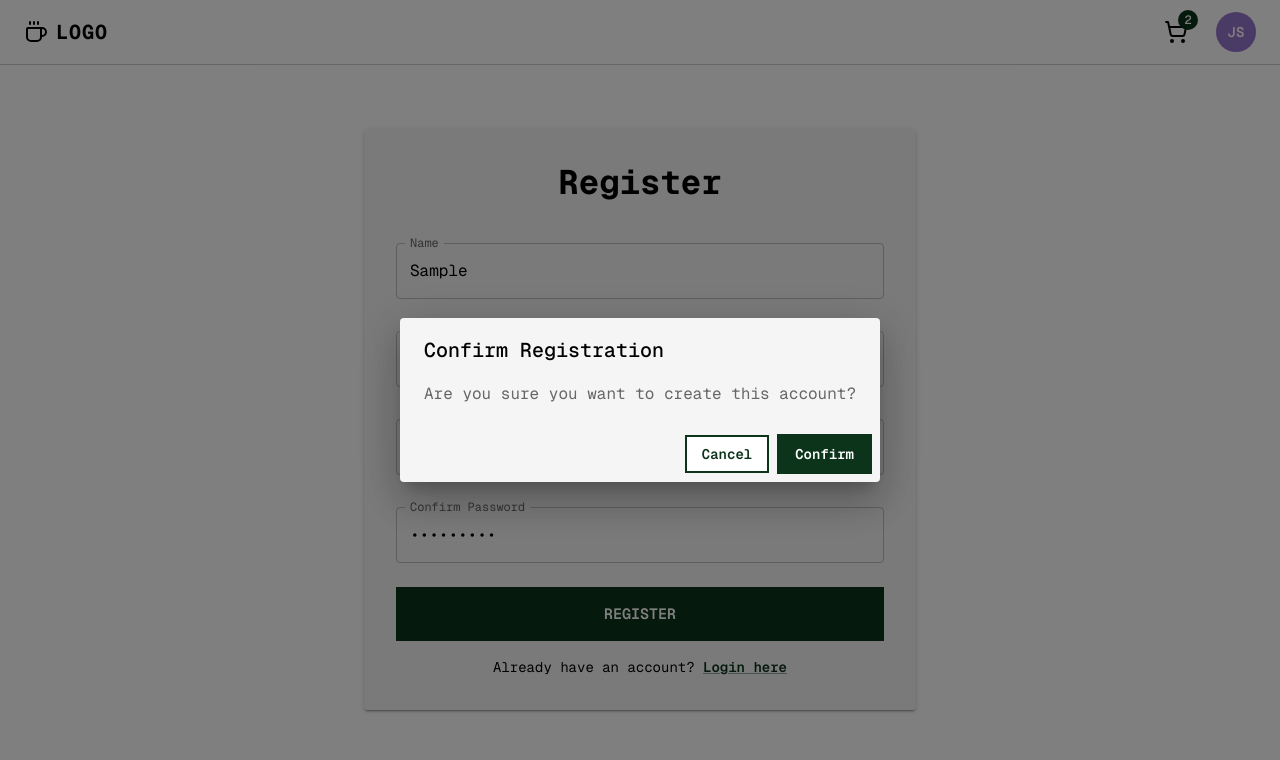
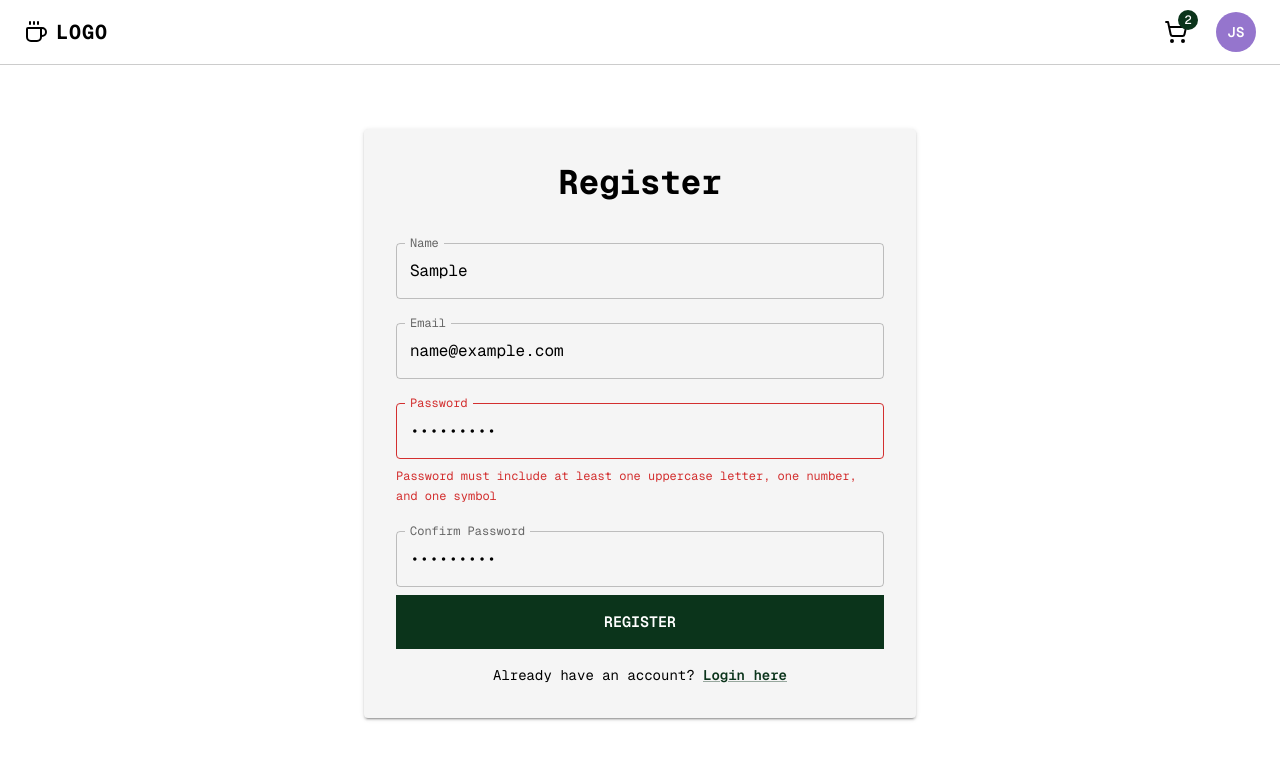
Before and after one commit to faizisyellow/indocoffee-web, a React (Vite) app: page /register in a window 1280 px wide. Both pictures are taken after typing "Sample", "name@example.com", "Sample123", "Sample123" into the empty fields and a click on the button "REGISTER". Shown: the top 760 px of the page. Built offline with nearby package versions, Linux system fonts and the light colour scheme.

Commit message:
Update: Display error input in register form page

```diff
--- a/src/pages/RegisterPage.tsx
+++ b/src/pages/RegisterPage.tsx
@@ -23,6 +23,10 @@ const registerSchema = yup.object({
   password: yup
     .string()
     .min(6, "Password must be at least 6 characters")
+    .matches(
+      /^(?=.*[A-Z])(?=.*\d)(?=.*[@$!%*?&])[A-Za-z\d@$!%*?&]+$/,
+      "Password must include at least one uppercase letter, one number, and one symbol",
+    )
     .required("Password is required"),
   confirmPassword: yup
     .string()
@@ -33,6 +37,7 @@ const registerSchema = yup.object({
 export default function RegisterPage() {
   const navigate = useNavigate();
   const [openConfirm, setOpenConfirm] = useState(false);
+  const [errors, setErrors] = useState<Record<string, string>>({});
 
   const form = useForm({
     defaultValues: {
@@ -43,16 +48,42 @@ export default function RegisterPage() {
     },
     onSubmit: async ({ value }) => {
       try {
+        setErrors({});
         await registerSchema.validate(value, { abortEarly: false });
         console.log("Register form submitted:", value);
         navigate("/");
       } catch (error) {
         if (error instanceof yup.ValidationError) {
-          console.log("Validation errors:", error.errors);
+          const newErrors: Record<string, string> = {};
+          error.inner.forEach((err) => {
+            if (err.path && !newErrors[err.path])
+              newErrors[err.path] = err.message;
+          });
+          setErrors(newErrors);
         }
       }
     },
   });
+
+  const handlePreConfirmSubmit = async (e: React.FormEvent) => {
+    e.preventDefault();
+    e.stopPropagation();
+
+    try {
+      setErrors({});
+      await registerSchema.validate(form.state.values, { abortEarly: false });
+      setOpenConfirm(true);
+    } catch (error) {
+      if (error instanceof yup.ValidationError) {
+        const newErrors: Record<string, string> = {};
+        error.inner.forEach((err) => {
+          if (err.path && !newErrors[err.path])
+            newErrors[err.path] = err.message;
+        });
+        setErrors(newErrors);
+      }
+    }
+  };
 
   const handleConfirmSubmit = () => {
     setOpenConfirm(false);
@@ -69,16 +100,11 @@ export default function RegisterPage() {
           Register
         </Typography>
 
-        <form
-          onSubmit={(e) => {
-            e.preventDefault();
-            e.stopPropagation();
-            setOpenConfirm(true);
-          }}
-        >
+        <form onSubmit={handlePreConfirmSubmit}>
           <form.Field
             name="name"
             children={(field) => (
+              <Box>
                 <TextField
                   fullWidth
                   label="Name"
@@ -86,14 +112,26 @@ export default function RegisterPage() {
                   onChange={(e) => field.handleChange(e.target.value)}
                   onBlur={field.handleBlur}
                   margin="normal"
-                sx={{ mb: 2 }}
+                  sx={{ mb: 1 }}
+                  error={Boolean(errors.name)}
                 />
+                {errors.name && (
+                  <Typography
+                    variant="caption"
+                    color="error"
+                    sx={{ display: "block", mb: 1 }}
+                  >
+                    {errors.name}
+                  </Typography>
+                )}
+              </Box>
             )}
           />
 
           <form.Field
             name="email"
             children={(field) => (
+              <Box>
                 <TextField
                   fullWidth
                   label="Email"
@@ -102,14 +140,26 @@ export default function RegisterPage() {
                   onChange={(e) => field.handleChange(e.target.value)}
                   onBlur={field.handleBlur}
                   margin="normal"
-                sx={{ mb: 2 }}
+                  sx={{ mb: 1 }}
+                  error={Boolean(errors.email)}
                 />
+                {errors.email && (
+                  <Typography
+                    variant="caption"
+                    color="error"
+                    sx={{ display: "block", mb: 1 }}
+                  >
+                    {errors.email}
+                  </Typography>
+                )}
+              </Box>
             )}
           />
 
           <form.Field
             name="password"
             children={(field) => (
+              <Box>
                 <TextField
                   fullWidth
                   label="Password"
@@ -118,14 +168,26 @@ export default function RegisterPage() {
                   onChange={(e) => field.handleChange(e.target.value)}
                   onBlur={field.handleBlur}
                   margin="normal"
-                sx={{ mb: 2 }}
+                  sx={{ mb: 1 }}
+                  error={Boolean(errors.password)}
                 />
+                {errors.password && (
+                  <Typography
+                    variant="caption"
+                    color="error"
+                    sx={{ display: "block", mb: 1 }}
+                  >
+                    {errors.password}
+                  </Typography>
+                )}
+              </Box>
             )}
           />
 
           <form.Field
             name="confirmPassword"
             children={(field) => (
+              <Box>
                 <TextField
                   fullWidth
                   label="Confirm Password"
@@ -134,8 +196,19 @@ export default function RegisterPage() {
                   onChange={(e) => field.handleChange(e.target.value)}
                   onBlur={field.handleBlur}
                   margin="normal"
-                sx={{ mb: 3 }}
+                  sx={{ mb: 1 }}
+                  error={Boolean(errors.confirmPassword)}
                 />
+                {errors.confirmPassword && (
+                  <Typography
+                    variant="caption"
+                    color="error"
+                    sx={{ display: "block", mb: 2 }}
+                  >
+                    {errors.confirmPassword}
+                  </Typography>
+                )}
+              </Box>
             )}
           />
 
@@ -144,10 +217,7 @@ export default function RegisterPage() {
             fullWidth
             variant="contained"
             size="large"
-            sx={{
-              py: 1.5,
-              mb: 2,
-            }}
+            sx={{ py: 1.5, mb: 2 }}
           >
             REGISTER
           </Button>
```
Lines whose indentation alone changed are shown as unchanged.
